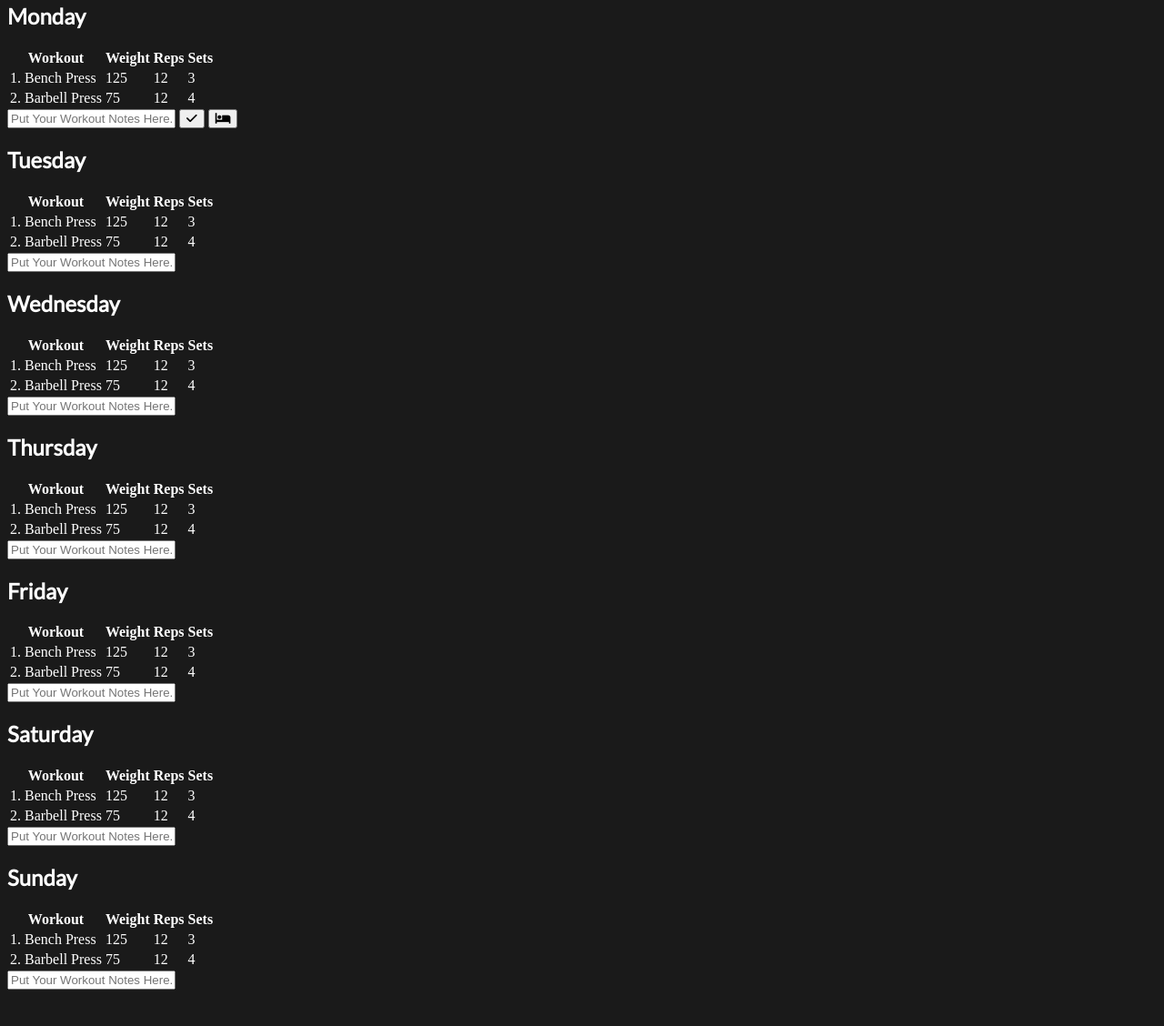
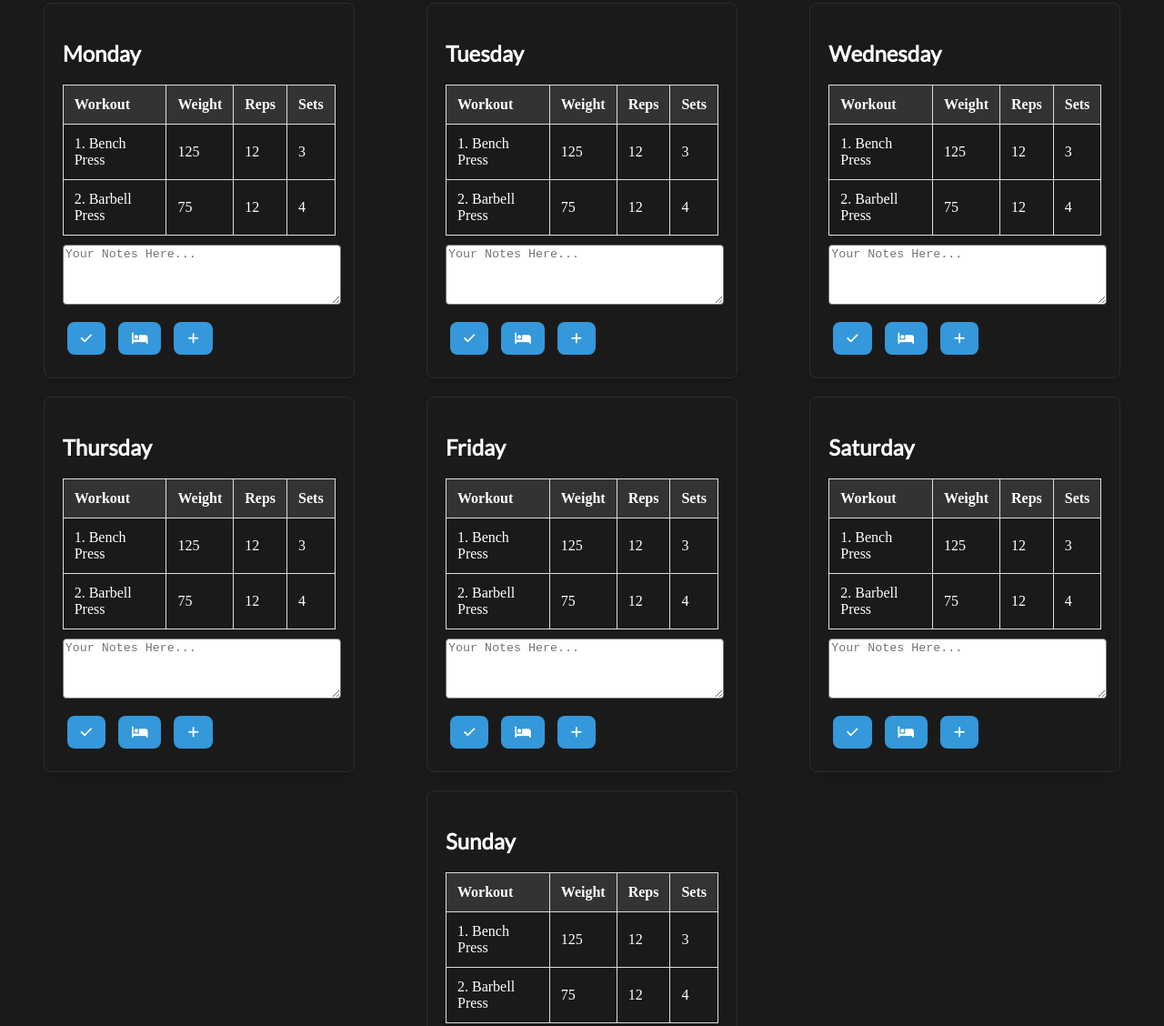
Before and after one commit to Mas-Dietrich/workoutApp, a website: page client/index.html in a window 1280 px wide. Shown: the part 219-1347 px from the top of the page at 91% size. Drawn offline with nearby package versions, Linux system fonts and the light colour scheme; no server answers; a web font is replaced by a local one.

Commit message:
Additional styling for main layout of app

```diff
--- a/client/index.html
+++ b/client/index.html
@@ -14,7 +14,7 @@
     <!--Google Fonts-->
     <link rel="preconnect" href="https://fonts.googleapis.com">
     <link rel="preconnect" href="https://fonts.gstatic.com" crossorigin>
-    <link href="https://fonts.googleapis.com/css2?family=Lato:wght@300;400&family=Oswald:wght@400;700&family=Playfair+Display:ital@1&display=swap" rel="stylesheet">
+    <link href="https://fonts.googleapis.com/css2?family=Lato:wght@300;400&family=Oswald:wght@400;700&family=Playfair+Display:ital@0;1&display=swap" rel="stylesheet">
 
     <!--CSS-->
     <link rel="stylesheet" href="/src/css/styles.css">
@@ -31,7 +31,7 @@
 
     <main>
         <!--Monday Workout Start-->
-        <div>
+        <div class="card">
             <h2>Monday</h2>
             <table class="monday-table">
                 <tr>
@@ -53,14 +53,16 @@
                     <td>4</td>
                 </tr>
             </table>
-            <input type="text" id="notes" placeholder="Put Your Workout Notes Here...">
+            <textarea id="notes" name="notes" rows="4" cols="30" placeholder="Your Notes Here..."></textarea>
             <button type="button"><i class="fa fa-check" aria-hidden="true"></i></button>
             <button type="button"><i class="fa fa-bed" aria-hidden="true"></i></button>
+            <button type="button"><i class="fa fa-plus" aria-hidden="true"></i></button>
+
         </div>
         <!--Monday Workout End-->
 
         <!--Tuesday Workout Start-->
-        <div>
+        <div class="card">
             <h2>Tuesday</h2>
             <table class="tuesday-table">
                 <tr>
@@ -82,13 +84,16 @@
                     <td>4</td>
                 </tr>
             </table>
-            <input type="text" id="notes" placeholder="Put Your Workout Notes Here...">
+            <textarea id="notes" name="notes" rows="4" cols="30" placeholder="Your Notes Here..."></textarea>
+            <button type="button"><i class="fa fa-check" aria-hidden="true"></i></button>
+            <button type="button"><i class="fa fa-bed" aria-hidden="true"></i></button>
+            <button type="button"><i class="fa fa-plus" aria-hidden="true"></i></button>
 
         </div>
         <!--Tuesday Workout End-->
 
         <!--Wednesday Workout Start-->
-        <div>
+        <div class="card">
             <h2>Wednesday</h2>
             <table class="wednesday-table">
                 <tr>
@@ -110,13 +115,16 @@
                     <td>4</td>
                 </tr>
             </table>
-            <input type="text" id="notes" placeholder="Put Your Workout Notes Here...">
+            <textarea id="notes" name="notes" rows="4" cols="30" placeholder="Your Notes Here..."></textarea>
+            <button type="button"><i class="fa fa-check" aria-hidden="true"></i></button>
+            <button type="button"><i class="fa fa-bed" aria-hidden="true"></i></button>
+            <button type="button"><i class="fa fa-plus" aria-hidden="true"></i></button>
 
         </div>
         <!--Wednesday Workout End-->
 
         <!--Thursday Workout Start-->
-        <div>
+        <div class="card">
             <h2>Thursday</h2>
             <table class="thursday-table">
                 <tr>
@@ -138,13 +146,16 @@
                     <td>4</td>
                 </tr>
             </table>
-            <input type="text" id="notes" placeholder="Put Your Workout Notes Here...">
+            <textarea id="notes" name="notes" rows="4" cols="30" placeholder="Your Notes Here..."></textarea>
+            <button type="button"><i class="fa fa-check" aria-hidden="true"></i></button>
+            <button type="button"><i class="fa fa-bed" aria-hidden="true"></i></button>
+            <button type="button"><i class="fa fa-plus" aria-hidden="true"></i></button>
 
         </div>
         <!--Thursday Workout End-->
 
         <!--Friday Workout Start-->
-        <div>
+        <div class="card">
             <h2>Friday</h2>
             <table class="friday-table">
                 <tr>
@@ -166,13 +177,16 @@
                     <td>4</td>
                 </tr>
             </table>
-            <input type="text" id="notes" placeholder="Put Your Workout Notes Here...">
+            <textarea id="notes" name="notes" rows="4" cols="30" placeholder="Your Notes Here..."></textarea>
+            <button type="button"><i class="fa fa-check" aria-hidden="true"></i></button>
+            <button type="button"><i class="fa fa-bed" aria-hidden="true"></i></button>
+            <button type="button"><i class="fa fa-plus" aria-hidden="true"></i></button>
 
         </div>
         <!--Friday Workout End-->
 
         <!--Saturday Workout Start-->
-        <div>
+        <div class="card">
             <h2>Saturday</h2>
             <table class="saturday-table">
                 <tr>
@@ -194,13 +208,16 @@
                     <td>4</td>
                 </tr>
             </table>
-            <input type="text" id="notes" placeholder="Put Your Workout Notes Here...">
+            <textarea id="notes" name="notes" rows="4" cols="30" placeholder="Your Notes Here..."></textarea>
+            <button type="button"><i class="fa fa-check" aria-hidden="true"></i></button>
+            <button type="button"><i class="fa fa-bed" aria-hidden="true"></i></button>
+            <button type="button"><i class="fa fa-plus" aria-hidden="true"></i></button>
 
         </div>
         <!--Saturday Workout End-->
 
         <!--Sunday Workout Start-->
-        <div>
+        <div class="card">
             <h2>Sunday</h2>
             <table class="sunday-table">
                 <tr>
@@ -222,7 +239,10 @@
                     <td>4</td>
                 </tr>
             </table>
-            <input type="text" id="notes" placeholder="Put Your Workout Notes Here...">
+            <textarea id="notes" name="notes" rows="4" cols="30" placeholder="Your Notes Here..."></textarea>
+            <button type="button"><i class="fa fa-check" aria-hidden="true"></i></button>
+            <button type="button"><i class="fa fa-bed" aria-hidden="true"></i></button>
+            <button type="button"><i class="fa fa-plus" aria-hidden="true"></i></button>
 
         </div>
         <!--Sunday Workout End-->
--- a/client/src/css/styles.css
+++ b/client/src/css/styles.css
@@ -16,7 +16,9 @@ header {
   background-color: #2c2c2c;
 }
 
-h2, h4, h5 {
+h2,
+h4,
+h5 {
   font-family: "Lato", serif;
 }
 
@@ -38,14 +40,74 @@ body {
   text-align: center;
 }
 
+main {
+  margin-top: 10px;
+  display: flex;
+  flex-wrap: wrap;
+  justify-content: space-around;
+  align-items: flex-start;
+}
+
+.card {
+  flex: 1;
+  max-width: 300px;
+  padding: 20px;
+  margin: 10px;
+  border: 1px solid #2c2c2c;
+  border-radius: 8px;
+  box-shadow: 0 4px 8px rgba(0, 0, 0, 0.1);
+}
+
+table {
+  width: 100%;
+  border-collapse: collapse;
+  margin-top: 10px;
+}
+
+th,
+td {
+  padding: 12px;
+  text-align: left;
+  border: 1px solid #ddd;
+}
+
+/* Style header row */
+th {
+  background-color: #333;
+  color: #fff;
+}
+
+/* Hover effect for better interaction */
+tr:hover {
+  background-color: #e0e0e0;
+}
+
+textarea {
+    margin: 10px 0;
+    width: 100%;
+    border-radius: 4px;
+}
 
 
+.card button {
+    padding: 10px 15px;
+    margin: 5px;
+    font-size: 14px;
+    cursor: pointer;
+    border: none;
+    background-color: #3498db;
+    border-radius: 8px;
+    color: #ffffff;
+    transition: background-color 0.3s ease-in-out;
+}
 
+.card button:hover {
+    background-color: #2980b9;
+}
 
-
-
-
-
+.card button:active {
+    background-color: #216795;
+}
 
 
 footer {
```
Lines whose indentation alone changed are shown as unchanged.
